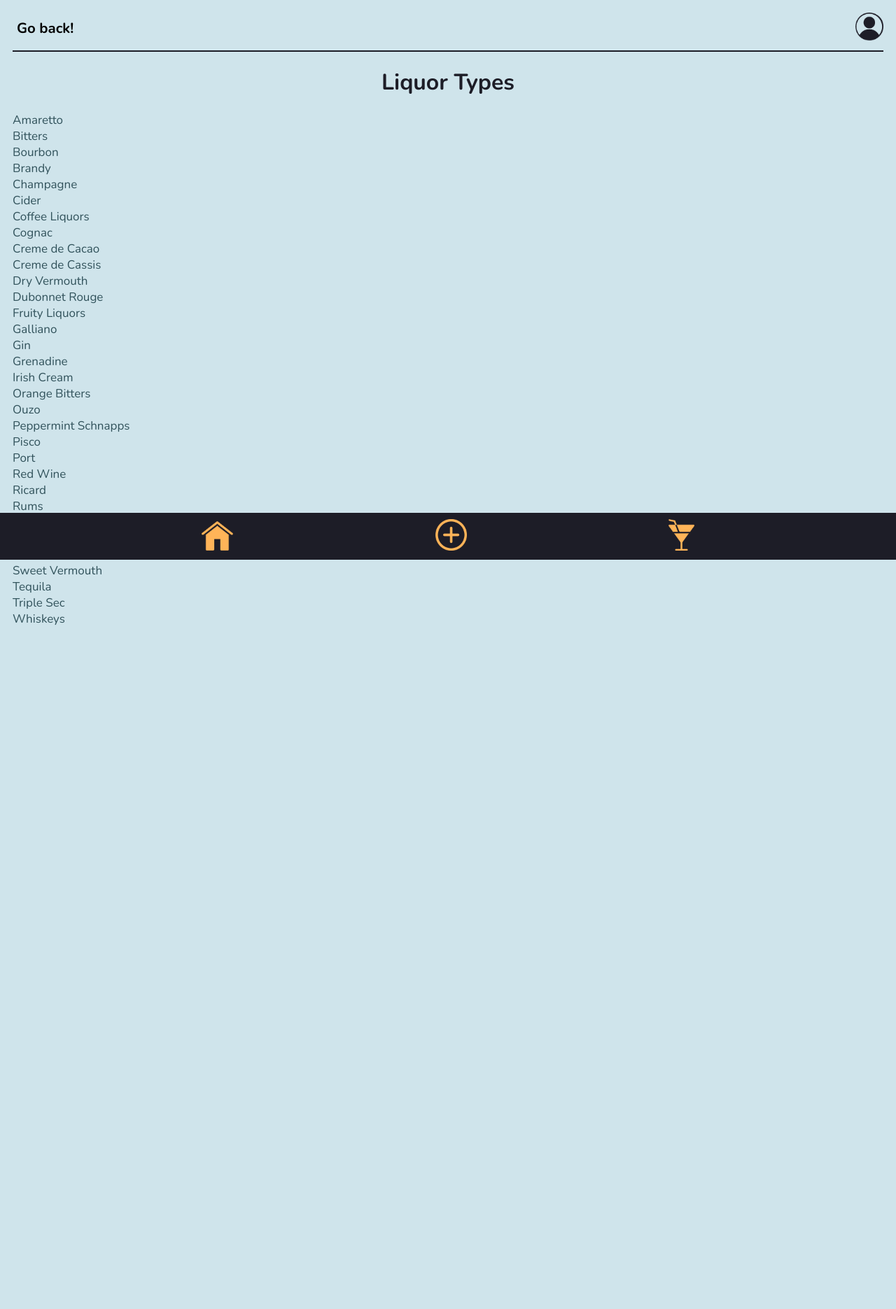
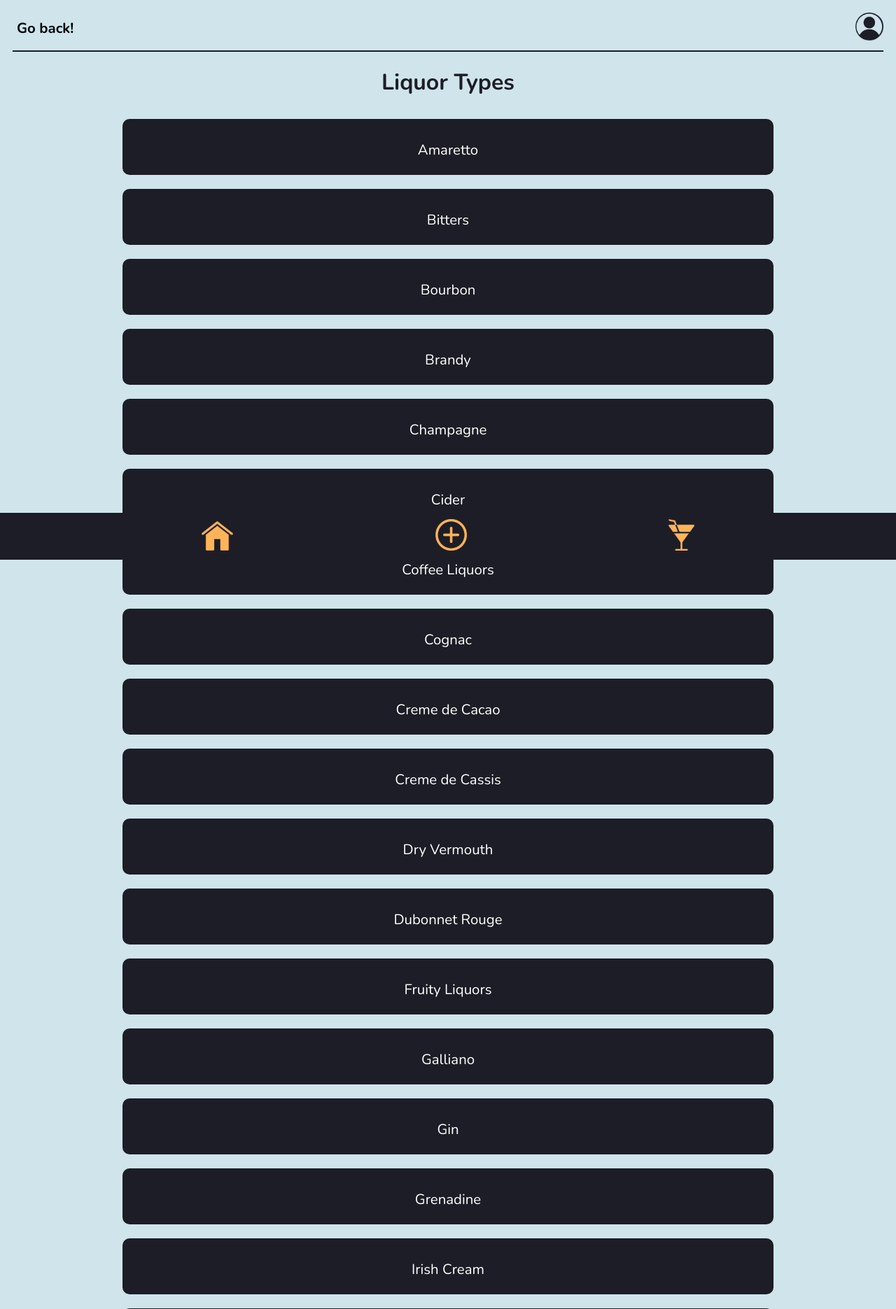
Before and after one commit to CAS-Project-2/Happy-Hour-App, a Node project: template views/cocktails/liquor.hbs in a window 1280 px wide. Shown: the top 1871 px of the page at 70% size. Before the commit the page ends 893 px from the top, so only its background shows below. Run offline with Node 20 templates, Linux system fonts and the light colour scheme; the template is opened without the code that fills it: most values are stand-ins (such as "Sample title", 1, 10 or a date in 2020).

Commit message:
fixed sney mess

```diff
--- a/apis/api.js
+++ b/apis/api.js
@@ -17,13 +17,13 @@ class Api {
   getByNonAlcoholic =()=>this.api.get(`/filter.php?a=Non_Alcoholic`)
 
 
-  getByLetter = (letter) => this.api.get(`/search.php?f=${letter}`);
+/*   getByLetter = (letter) => this.api.get(`/search.php?f=${letter}`);
   getRandom = () => this.api.get(`/random.php`);
   getById = (id) => this.api.get(`/lookup.php?i=${id}`);
   getByLiquor = (liquor) => this.api.get(`/filter.php?i=${liquor}`);
   getGlassList = () => this.api.get(`/list.php?g=list`);
   filterByGlass = (glass) => this.api.get(`/filter.php?g=${glass}`);
-  getByNonAlcoholic = () => this.api.get(`/filter.php?a=Non_Alcoholic`);
+  getByNonAlcoholic = () => this.api.get(`/filter.php?a=Non_Alcoholic`); */
 }
 
 module.exports = new Api();
--- a/public/stylesheets/style.css
+++ b/public/stylesheets/style.css
@@ -251,9 +251,7 @@ hr{
 }
 .glass-list-container{
 
-
   border-radius: 20px;
-
   display: flex;
   flex-direction: column;
   justify-content: center;
@@ -278,6 +276,33 @@ hr{
   font-size: 1.2em;
 }
 
+.liquor-list-container{
+
+  border-radius: 20px;
+  display: flex;
+  flex-direction: column;
+  justify-content: center;
+  align-items: center;
+  align-content: center;
+}
+
+.liquor-box{
+  display: flex;
+  justify-content: center;
+  border: 15px solid #1D1D27;
+  width: 70%;
+  height: 20px;
+  border-radius: 10px;
+  background-color: #1D1D27;
+  margin-bottom: 10px;
+  margin-top: 10px;
+  padding: 15px;
+}
+.liquor-box a{
+  color: white;
+  font-size: 1.2em;
+}
+
 
 
 
--- a/views/cocktails/cocktail-details.hbs
+++ b/views/cocktails/cocktail-details.hbs
@@ -45,4 +45,5 @@
       {{cocktail.strInstructions}}</li>
   </ul>
 
+
 </div>
--- a/views/cocktails/cocktail-list.hbs
+++ b/views/cocktails/cocktail-list.hbs
@@ -12,6 +12,7 @@
     <h3>{{strDrink}}</h3>
 
  </div>
+  <a href="/users/add-to-favorites/{{idDrink}}"><button>Add to favorites</button></a>
  <hr>
 
 {{/each}}
--- a/views/cocktails/liquor.hbs
+++ b/views/cocktails/liquor.hbs
@@ -8,7 +8,7 @@
     onclick="history.back()"
   />
 </form>
-
+<div class="liquor-list-container">
     <div class="liquor-box">
       <a href="/cocktail/liquor/Amaretto">Amaretto</a>
     </div>
@@ -105,3 +105,4 @@
     <div class="liquor-box">
     <a href="/cocktail/Whiskies">Whiskeys</a>
     </div>
+</div>
```
Also changed, not shown: routes/cocktail.routes.js (+4 -4 lines), routes/users.routes.js (+14 -2 lines), views/my-favorites.hbs (+2 -14 lines). Lines whose indentation alone changed are shown as unchanged.
